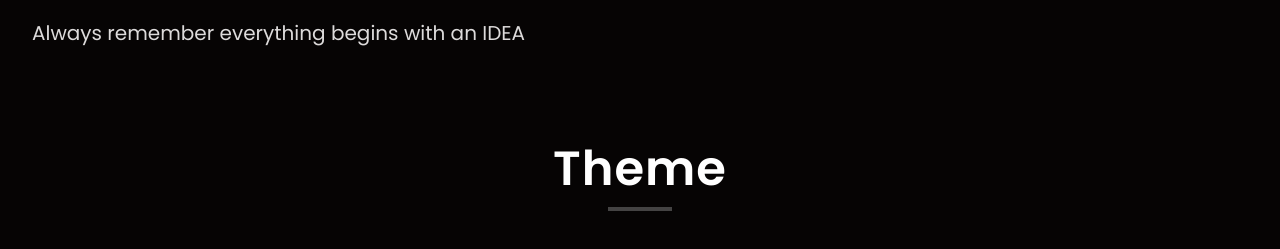
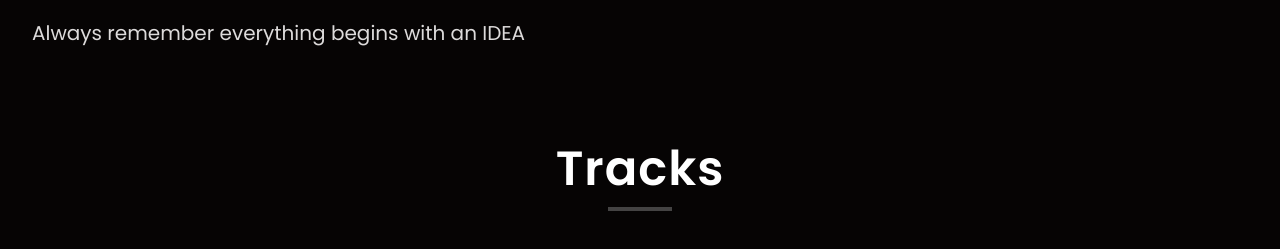
Before and after one commit to Appex-Pesu/Horcrux, a React (Vite) app: page / in a window 1280 px wide. Shown: the part 1380-1629 px from the top of the page. Built offline with nearby package versions, Linux system fonts and the light colour scheme; a web font is replaced by a local one.

Commit message:
Update Theme.jsx

```diff
--- a/src/components/ProblemStatement/Theme.jsx
+++ b/src/components/ProblemStatement/Theme.jsx
@@ -13,7 +13,7 @@ const Theme = () => {
   return (
     <div>
       <div className="about-head-section">
-        <h1 className="heading-tag-line">Theme</h1>
+        <h1 className="heading-tag-line">Tracks</h1>
         <hr className="heading-underline" />
       </div>
       <div className="problem-content" id="Theme">
```
